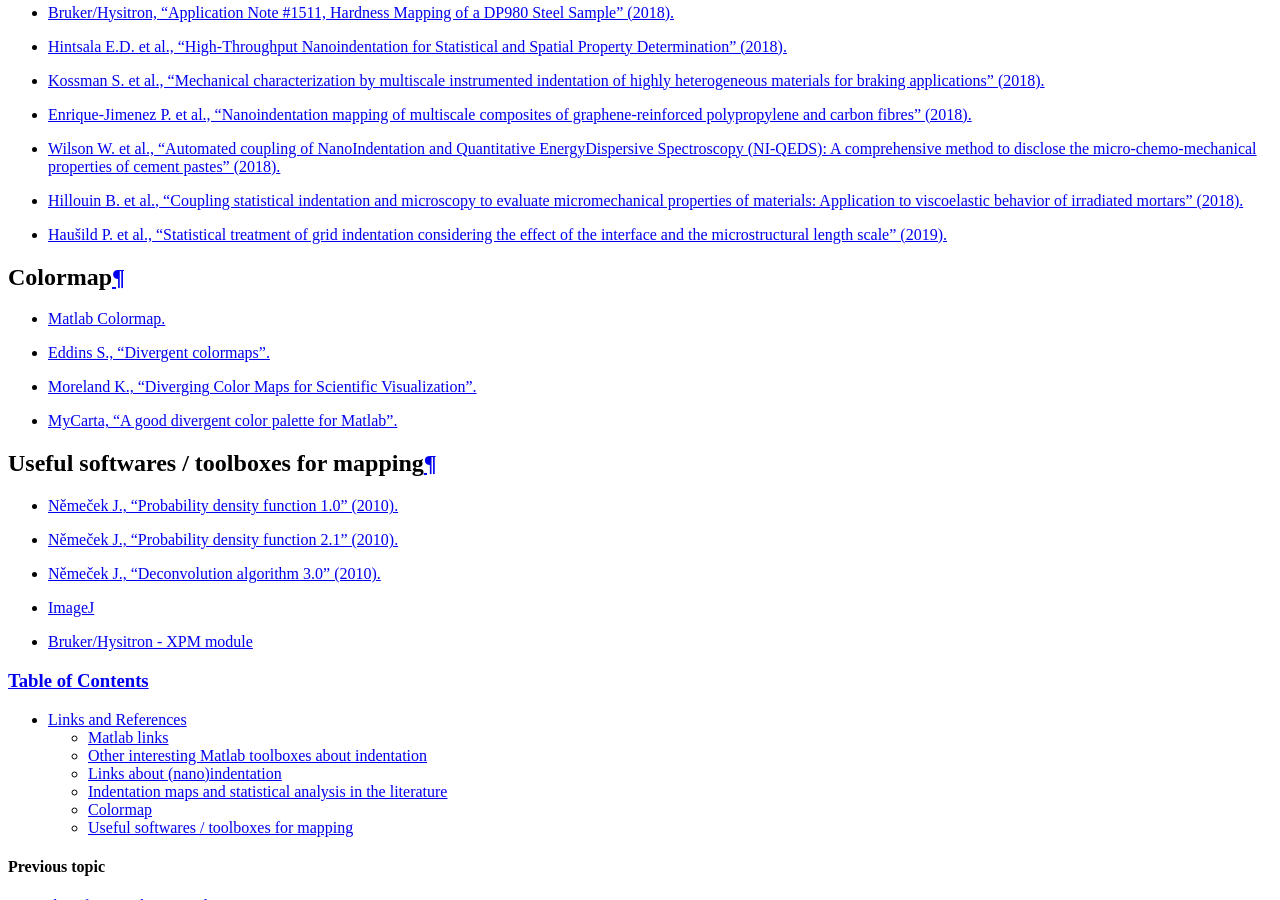
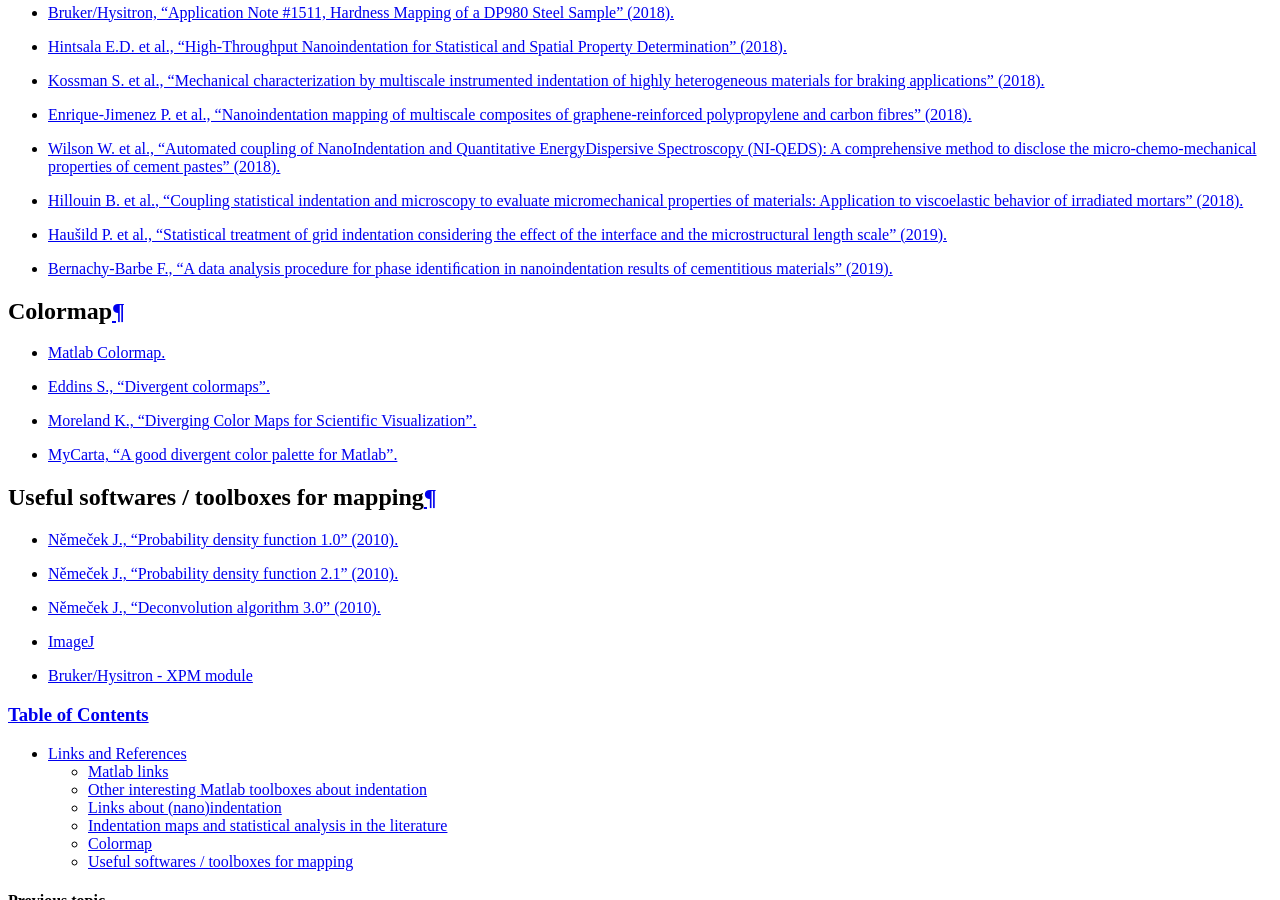
Before and after one commit to DavidMercier/TriDiMap, a Sphinx documentation site: the page built from doc/links_ref.rst, in a window 1280 px wide and 900 px high, scrolled down 1874 px. Built offline with Sphinx 7.4.7, drawn with Linux system fonts in a browser that asks for light colours; comment, search, counter and statistics services are not loaded.

Commit message:
Update links_ref.rst

```diff
--- a/doc/links_ref.rst
+++ b/doc/links_ref.rst
@@ -64,6 +64,7 @@ Indentation maps and statistical analysis in the literature
 * `Wilson W. et al., "Automated coupling of NanoIndentation and Quantitative EnergyDispersive Spectroscopy (NI-QEDS): A comprehensive method to disclose the micro-chemo-mechanical properties of cement pastes" (2018). <https://doi.org/10.1016/j.cemconres.2017.08.016>`_
 * `Hillouin B. et al., "Coupling statistical indentation and microscopy to evaluate micromechanical properties of materials: Application to viscoelastic behavior of irradiated mortars" (2018). <https://dx.doi.org/10.1016/j.cemconcomp.2018.09.008>`_
 * `Haušild P. et al., "Statistical treatment of grid indentation considering the effect of the interface and the microstructural length scale" (2019). <https://doi.org/10.1016/j.mechmat.2018.11.006>`_
+* `Bernachy-Barbe F., "A data analysis procedure for phase identiﬁcation in nanoindentation results of cementitious materials" (2019). <https://doi.org/10.1617/s11527-019-1397-y>`_
 
 Colormap
 ############################################
```
